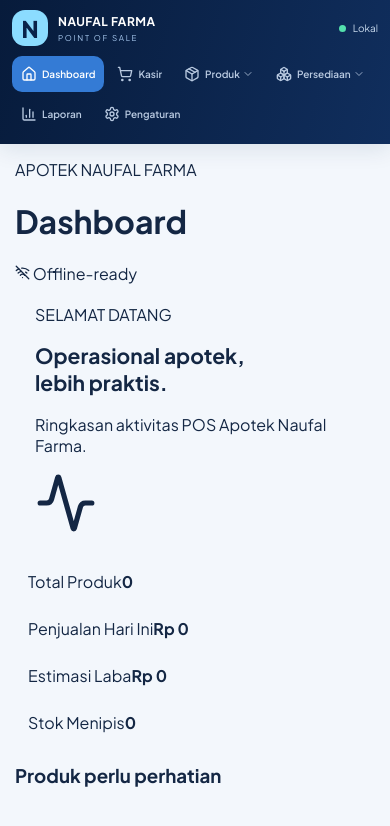
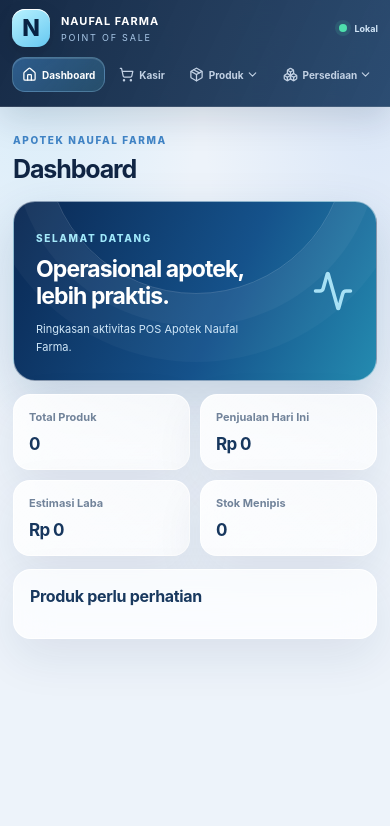
Before and after one commit to WRyouAldi/pos-apotek-naufal-farma, a React (Vite) app: page / in a window 390 px wide. Shown: the top 826 px of the page. Built offline with nearby package versions, Linux system fonts and the light colour scheme.

Commit message:
Redesign UI with progressive blur and Crystal Liquid system

```diff
--- a/src/style.css
+++ b/src/style.css
@@ -1,26 +1,89 @@
-@import url('https://fonts.googleapis.com/css2?family=Plus+Jakarta+Sans:wght@400;500;600;700;800&display=swap');
-:root{font-family:'Plus Jakarta Sans',Arial,sans-serif;color:#142744;background:#f3f7fc}*{box-sizing:border-box}body{margin:0}.app{min-height:100vh}.topbar{position:sticky;top:0;z-index:25;display:flex;align-items:center;gap:22px;padding:12px 24px;background:linear-gradient(105deg,#071b3b,#102e5d);color:#fff;box-shadow:0 5px 22px #102d541c}
-.brand{display:flex;align-items:center;gap:10px;flex:0 0 auto}.brandmark{width:40px;height:40px;border-radius:13px;background:#8bdcff;color:#09234a;display:grid;place-items:center;font-size:23px;font-weight:800}.brand b,.brand small{display:block}.brand b{font-size:12px;letter-spacing:.5px}.brand small{font-size:8px;letter-spacing:1.7px;color:#a8c9ef;margin-top:4px}
-.nav-menu{display:flex;align-items:center;gap:5px;flex:1;min-width:0}.nav-item{position:relative;flex:0 0 auto}.nav{border:0;background:transparent;color:#b8c9e0;display:flex;align-items:center;justify-content:center;gap:7px;white-space:nowrap;padding:11px 12px;border-radius:10px;font:600 11px 'Plus Jakarta Sans',Arial,sans-serif;text-align:left;cursor:pointer;flex:0 0 auto}.nav svg{width:16px;height:16px}.nav .chevron{width:12px;height:12px;margin-left:-3px;opacity:.8}.nav.active,.nav[aria-expanded="true"]{background:#347bd5;color:white}.nav:focus-visible,.nav-submenu button:focus-visible{outline:2px solid #8bdcff;outline-offset:2px}
-.nav-submenu{position:absolute;top:calc(100% + 8px);left:0;z-index:40;min-width:190px;padding:6px;background:#fff;border:1px solid #e2eaf4;border-radius:12px;box-shadow:0 14px 32px #071b3b30}.nav-submenu button{width:100%;display:flex;align-items:center;gap:10px;padding:11px 12px;border:0;border-radius:8px;background:transparent;color:#29415f;text-align:left;font:600 11px 'Plus Jakarta Sans',Arial,sans-serif;cursor:pointer}.nav-submenu button:hover,.nav-submenu button.selected{background:#edf5ff;color:#2878d0}
-.top-status{display:flex;align-items:center;gap:7px;font-size:10px;color:#c8d9ec;white-space:nowrap}.dot{display:inline-block;width:7px;height:7px;border-radius:50%;background:#54e0ad}
-@media(max-width:1100px){.topbar{gap:14px;padding:10px 16px;flex-wrap:wrap}.nav-menu{order:3;flex-basis:100%;padding-bottom:2px}.top-status{margin-left:auto}.main{margin:0;padding:22px}}@media(max-width:650px){.topbar{position:sticky;gap:10px;padding:10px 12px}.brandmark{width:36px;height:36px}.nav-menu{gap:4px}.nav{padding:10px 11px;font-size:10px}.main{margin:0;padding:15px}.stats{grid-template-columns:repeat(2,minmax(0,1fr));gap:8px}.stat{padding:13px}.stat strong{font-size:16px}.welcome{padding:20px}.welcome h2{font-size:21px}.grid-two{grid-template-columns:1fr}}
-@media(max-width:1100px){
- .topbar{gap:14px;padding:10px 16px;flex-wrap:wrap}
- .nav-menu{order:3;flex-basis:100%;padding-bottom:2px}
- .top-status{margin-left:auto}
- .main{margin:0;padding:22px}
+:root{
+  color-scheme:light;
+  font-family:Inter,ui-sans-serif,system-ui,-apple-system,BlinkMacSystemFont,"Segoe UI",sans-serif;
+  color:#102544;background:#edf3fa;font-synthesis:none;text-rendering:optimizeLegibility;
+  --ink:#102544;--muted:#667b96;--navy:#071b3b;--blue:#1769c2;--cyan:#8be2f6;
+  --line:rgba(133,160,193,.22);--glass:rgba(255,255,255,.76);--shadow:0 18px 48px rgba(18,48,86,.09);
+  --radius:22px;
 }
-@media(max-width:650px){
- .topbar{position:sticky;gap:10px;padding:10px 12px}
- .brandmark{width:36px;height:36px}
- .nav-menu{gap:4px;flex-wrap:wrap;align-items:flex-start}
- .nav-item{display:flex;flex-direction:column;align-items:stretch}
- .nav{padding:10px 9px;font-size:10px;gap:5px}
- .nav-submenu{position:static;min-width:0;width:100%;margin-top:3px;box-shadow:none;border-color:#d9e7f6}
- .main{margin:0;padding:15px}
- .stats{grid-template-columns:repeat(2,minmax(0,1fr));gap:8px}
- .stat{padding:13px}.stat strong{font-size:16px}
- .welcome{padding:20px}.welcome h2{font-size:21px}
- .grid-two{grid-template-columns:1fr}
+*{box-sizing:border-box}
+html{min-width:320px;scroll-behavior:smooth}
+body{margin:0;min-width:320px;min-height:100vh;background:radial-gradient(ellipse at 8% 0%,rgba(117,205,246,.19),transparent 35%),radial-gradient(ellipse at 95% 12%,rgba(98,151,230,.13),transparent 32%),#edf3fa}
+button,input{font:inherit}
+button{cursor:pointer}
+button:disabled{cursor:not-allowed;opacity:.48}
+.app{min-height:100vh}
+.topbar{
+ position:sticky;top:0;z-index:50;display:flex;align-items:center;gap:clamp(12px,2vw,28px);
+ min-height:76px;padding:12px clamp(14px,3vw,42px);color:#fff;
+ background:linear-gradient(115deg,rgba(5,24,53,.92),rgba(15,51,91,.86));
+ border-bottom:1px solid rgba(255,255,255,.13);box-shadow:0 10px 36px rgba(5,25,55,.15);
+ -webkit-backdrop-filter:blur(22px) saturate(150%);backdrop-filter:blur(22px) saturate(150%);
 }
+.brand{display:flex;align-items:center;gap:11px;flex:0 0 auto}
+.brandmark{width:43px;height:43px;border-radius:15px;display:grid;place-items:center;color:#082344;background:linear-gradient(145deg,#b9f2ff,#66c8f1);box-shadow:inset 0 1px 0 #fff,0 6px 18px #0002;font-size:23px;font-weight:850}
+.brand b,.brand small{display:block}.brand b{font-size:12px;letter-spacing:.09em}.brand small{margin-top:4px;color:#a9c8e8;font-size:9px;letter-spacing:.2em}
+.nav-menu{display:flex;align-items:center;gap:5px;flex:1;min-width:0}
+.nav-item{position:relative;flex:0 0 auto}
+.nav{display:flex;align-items:center;justify-content:center;gap:8px;padding:11px 13px;border:1px solid transparent;border-radius:13px;background:transparent;color:#c2d1e4;white-space:nowrap;font-size:12px;font-weight:650;transition:background .2s,border-color .2s,color .2s,transform .2s}
+.nav svg{width:17px;height:17px;flex:none}.nav .chevron{width:13px;height:13px;margin-left:-3px}
+.nav:hover{background:#ffffff12;color:#fff}
+.nav:active{transform:scale(.97)}
+.nav.active,.nav[aria-expanded=true]{color:#fff;background:linear-gradient(135deg,rgba(75,158,234,.42),rgba(86,202,224,.17));border-color:rgba(177,226,255,.25);box-shadow:inset 0 1px 0 #ffffff20}
+.nav:focus-visible,.nav-submenu button:focus-visible,button:focus-visible,input:focus-visible{outline:3px solid #68c9f4;outline-offset:3px}
+.nav-submenu{position:absolute;top:calc(100% + 10px);left:0;z-index:80;min-width:205px;padding:7px;border:1px solid rgba(255,255,255,.7);border-radius:17px;background:rgba(250,253,255,.91);box-shadow:0 18px 44px rgba(5,30,65,.2);-webkit-backdrop-filter:blur(22px);backdrop-filter:blur(22px)}
+.nav-submenu button{display:flex;align-items:center;gap:11px;width:100%;padding:12px;border:0;border-radius:11px;background:transparent;color:#29415f;text-align:left;font-size:12px;font-weight:650}
+.nav-submenu button:hover,.nav-submenu button.selected{background:#e8f4ff;color:#1769c2}
+.top-status{display:flex;align-items:center;gap:8px;color:#d2e5f7;font-size:11px;font-weight:650;white-space:nowrap}
+.dot{width:8px;height:8px;border-radius:50%;background:#4ee0ad;box-shadow:0 0 0 4px #4ee0ad20}
+.main{width:min(1440px,100%);margin:0 auto;padding:34px clamp(15px,3.4vw,48px) 60px}
+.main>header{display:flex;align-items:center;justify-content:space-between;gap:16px;margin-bottom:24px}
+.eyebrow{display:inline-block;color:#4185c7;font-size:10px;font-weight:800;letter-spacing:.16em}
+.main h1{margin:6px 0 0;color:#102544;font-size:clamp(25px,3vw,34px);letter-spacing:-.045em}
+.online{display:inline-flex;align-items:center;gap:8px;padding:9px 13px;border:1px solid #dbe7f3;border-radius:999px;background:#ffffffa8;color:#58708e;font-size:11px;font-weight:700}
+.welcome{position:relative;display:flex;align-items:center;justify-content:space-between;gap:24px;overflow:hidden;padding:clamp(23px,4vw,42px);border:1px solid #ffffff80;border-radius:28px;color:#fff;background:linear-gradient(115deg,#0a2853 0%,#15528b 58%,#248bb0 100%);box-shadow:0 20px 50px rgba(15,68,117,.18)}
+.welcome:after{content:"";position:absolute;width:300px;height:300px;right:8%;top:-210px;border:1px solid #ffffff2a;border-radius:50%;box-shadow:0 0 0 32px #ffffff0a,0 0 0 68px #ffffff08}
+.welcome .eyebrow{color:#9fe8fa}.welcome h2{position:relative;z-index:1;margin:10px 0;font-size:clamp(24px,3.4vw,36px);line-height:1.16;letter-spacing:-.04em}.welcome p{position:relative;z-index:1;margin:0;color:#d0e7f8;font-size:13px}.welcome>svg{position:relative;z-index:1;flex:none;color:#b7edff;opacity:.9}
+.stats{display:grid;grid-template-columns:repeat(4,minmax(0,1fr));gap:16px;margin:20px 0}
+.stat{min-width:0;padding:20px;border:1px solid #ffffffd9;border-radius:21px;background:linear-gradient(145deg,rgba(255,255,255,.88),rgba(255,255,255,.65));box-shadow:var(--shadow);-webkit-backdrop-filter:blur(16px);backdrop-filter:blur(16px)}
+.stat span{display:block;color:#71839a;font-size:11px;font-weight:700}.stat strong{display:block;margin-top:10px;color:#17375e;font-size:clamp(17px,2vw,23px);letter-spacing:-.035em;overflow-wrap:anywhere}
+.panel{min-width:0;margin:18px 0;padding:clamp(17px,2.5vw,25px);border:1px solid #ffffffd9;border-radius:var(--radius);background:var(--glass);box-shadow:var(--shadow);-webkit-backdrop-filter:blur(18px) saturate(135%);backdrop-filter:blur(18px) saturate(135%)}
+.panel h3{margin:0 0 16px;color:#19395f;font-size:16px;letter-spacing:-.02em}
+.panel-head{display:flex;align-items:center;justify-content:space-between;gap:12px;margin-bottom:14px}.panel-head h3{margin:0}
+.grid-two{display:grid;grid-template-columns:minmax(0,1.2fr) minmax(300px,.8fr);align-items:start;gap:18px}
+.search{display:block;width:100%;min-height:46px;margin:10px 0 15px;padding:0 15px;border:1px solid #d9e5f1;border-radius:13px;background:rgba(255,255,255,.88);color:#17375e;font-size:13px;outline:none;transition:border-color .2s,box-shadow .2s}
+.search::placeholder{color:#91a2b7}.search:focus{border-color:#58a6e7;box-shadow:0 0 0 4px #58a6e71c}
+.primary,.soft-btn{display:inline-flex;align-items:center;justify-content:center;gap:8px;min-height:42px;padding:10px 16px;border:1px solid transparent;border-radius:12px;font-size:12px;font-weight:750;transition:transform .15s,box-shadow .2s,background .2s}
+.primary{color:#fff;background:linear-gradient(120deg,#1769c2,#238fca);box-shadow:0 8px 18px #1769c229}.primary:hover{box-shadow:0 11px 23px #1769c23b;transform:translateY(-1px)}
+.soft-btn{color:#28649e;border-color:#d8e7f5;background:rgba(239,247,255,.9)}.soft-btn:hover{background:#e4f2ff}
+.full{width:100%}
+.product-pick{display:flex;align-items:center;justify-content:space-between;gap:14px;width:100%;padding:13px 4px;border:0;border-bottom:1px solid #e8eef5;background:transparent;color:#18395f;text-align:left;font-size:12px}
+.product-pick:hover{background:#f3f8fe}.product-pick span{min-width:0;font-weight:700}.product-pick small{display:block;margin-top:5px;color:#7d91a9;font-size:10px;font-weight:500}.product-pick b{flex:none;color:#1769b5;font-size:12px}
+.row{display:flex;align-items:center;justify-content:space-between;gap:12px;padding:12px 2px;border-bottom:1px solid #e8eef5;color:#536b87;font-size:12px}.row:last-child{border-bottom:0}.row b{color:#19395f;white-space:nowrap}
+.row button{border:0;border-radius:8px;background:#fff0f0;color:#c24f5a;padding:5px 9px}
+.table-wrap{width:100%;overflow:auto;border:1px solid #e5edf5;border-radius:13px}
+table{width:100%;border-collapse:collapse;white-space:nowrap;font-size:12px}
+th{padding:13px 14px;background:#f1f6fb;color:#5e7692;text-align:left;font-size:10px;letter-spacing:.04em;text-transform:uppercase}
+td{padding:13px 14px;border-top:1px solid #eaf0f6;color:#425b78}tbody tr:hover{background:#f7fbff}
+.upload{position:relative;overflow:hidden;cursor:pointer}.upload input{position:absolute;inset:0;width:100%;height:100%;opacity:0;cursor:pointer}
+.notice{display:flex;align-items:flex-start;gap:13px;margin-top:20px;padding:16px;border:1px solid #d9e9f6;border-radius:15px;background:linear-gradient(120deg,#f0f8ff,#f6fbff);color:#3d6489}.notice>svg{flex:none;width:21px;height:21px}.notice b{font-size:12px}.notice p{margin:6px 0 0;color:#6b819a;font-size:11px;line-height:1.6}
+.toast{position:fixed;right:20px;top:90px;z-index:100;max-width:min(420px,calc(100vw - 30px));padding:14px 18px;border:1px solid #bfe4d6;border-radius:14px;background:rgba(241,255,249,.95);box-shadow:0 12px 32px #0c47321c;color:#176b4c;font-size:12px;font-weight:700;-webkit-backdrop-filter:blur(15px);backdrop-filter:blur(15px)}
+.modal{position:fixed;inset:0;z-index:120;display:grid;place-items:center;padding:18px;background:rgba(5,20,42,.58);-webkit-backdrop-filter:blur(10px);backdrop-filter:blur(10px)}
+.scan-card{width:min(520px,100%);padding:18px;border:1px solid #ffffffa8;border-radius:22px;background:#f9fcff;box-shadow:0 24px 70px #061a36a6}.scan-card .soft-btn{width:100%;margin-top:14px}
+#barcode-reader{overflow:hidden;border-radius:13px}
+:where(p){line-height:1.65}
+@media(max-width:1050px){.topbar{flex-wrap:wrap;gap:10px 16px;padding:10px 16px}.nav-menu{order:3;flex-basis:100%;overflow-x:auto;padding:2px 0 5px;scrollbar-width:thin}.top-status{margin-left:auto}.main{padding-top:26px}}
+@media(max-width:700px){
+ .topbar{gap:8px 12px;padding:9px 12px}.brandmark{width:38px;height:38px;border-radius:13px}.brand b{font-size:11px}
+ .nav-menu{gap:4px}.nav{padding:10px 11px;font-size:11px}.nav-item{flex:0 0 auto}
+ .nav-submenu{position:fixed;top:auto;left:12px;right:12px;min-width:0;margin-top:8px}
+ .main{padding:21px 13px 40px}.main>header{margin-bottom:17px}.online{font-size:10px;padding:8px 10px}
+ .welcome{min-height:180px;padding:22px;border-radius:22px}.welcome>svg{width:42px;height:42px}.welcome p{max-width:240px;font-size:11px}
+ .stats{grid-template-columns:repeat(2,minmax(0,1fr));gap:10px;margin:13px 0}.stat{padding:15px;border-radius:17px}.stat strong{font-size:17px}
+ .grid-two{grid-template-columns:minmax(0,1fr);gap:0}.panel{padding:16px;margin:13px 0;border-radius:18px}
+ .panel-head{align-items:flex-start;flex-wrap:wrap}.panel-head h3{font-size:14px}
+ .toast{top:115px;right:12px}.row{font-size:11px}
+}
+@media(max-width:390px){.nav{padding:9px 9px;gap:5px;font-size:10px}.nav svg{width:15px;height:15px}.top-status{font-size:9px}.online{display:none}.welcome h2{font-size:23px}}
+@supports not ((backdrop-filter:blur(2px)) or (-webkit-backdrop-filter:blur(2px))){.topbar{background:#0a2853}.panel,.stat{background:#fff}.nav-submenu{background:#fff}.toast{background:#f1fff9}}
+@media(prefers-reduced-motion:reduce){*,*::before,*::after{scroll-behavior:auto!important;transition:none!important;animation:none!important}}
```
